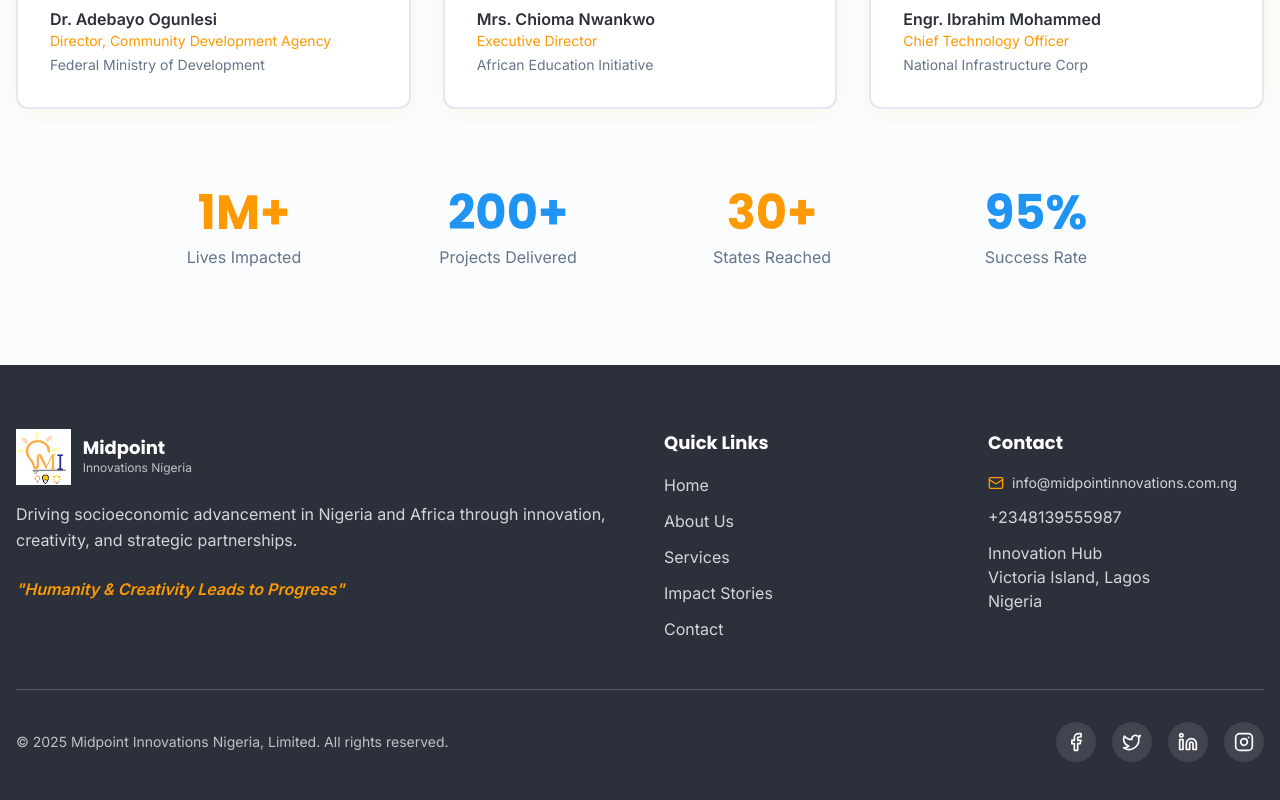
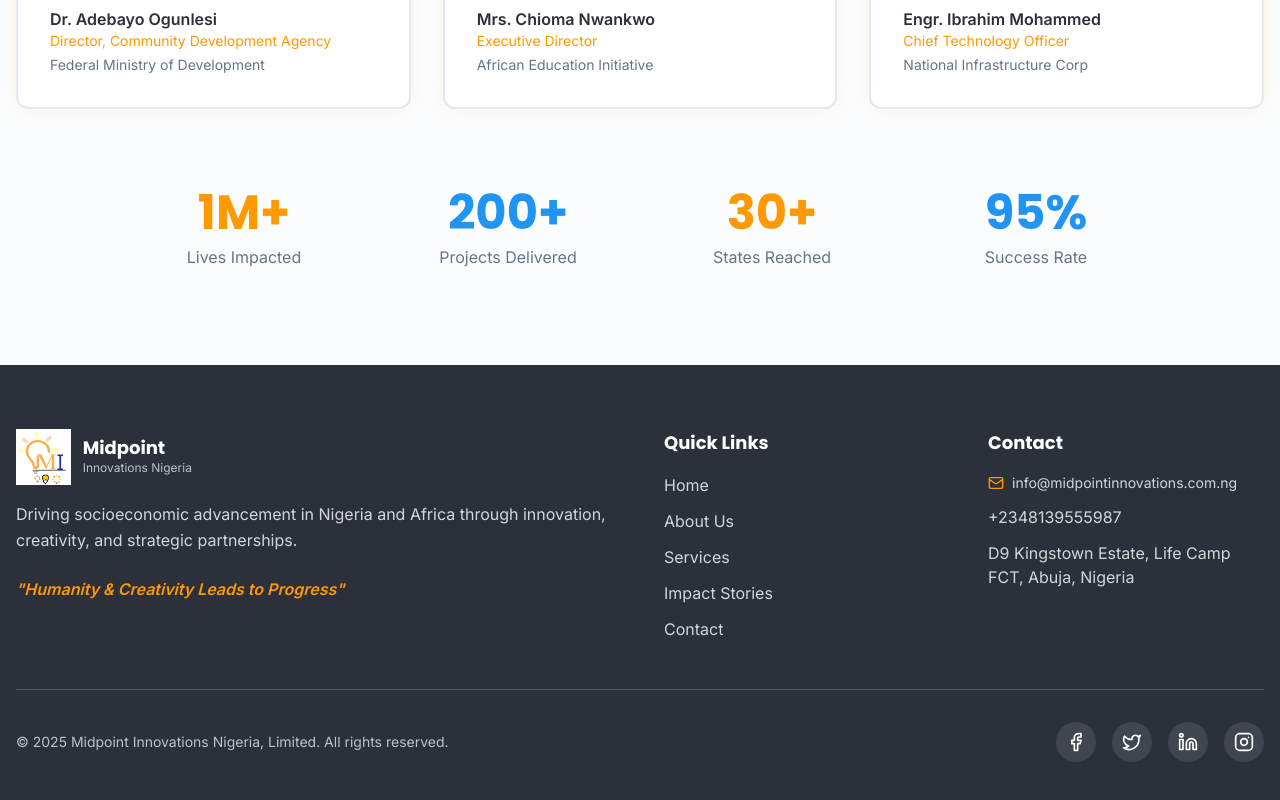
Before and after one commit to synegytech/midpointinnovations-, a React (Vite) app: page / in a window 1280 px wide. Shown: the part 3110-3910 px from the top of the page. Built offline with nearby package versions, Linux system fonts and the light colour scheme; the HTML template or start-up script is replaced by a standard one.

Commit message:
Update footer address

```diff
--- a/src/components/Footer.tsx
+++ b/src/components/Footer.tsx
@@ -68,9 +68,8 @@ const Footer = () => {
               </li>
               <li>+2348139555987</li>
               <li>
-                Innovation Hub<br />
-                Victoria Island, Lagos<br />
-                Nigeria
+                D9 Kingstown Estate, Life Camp<br />
+                FCT, Abuja, Nigeria
               </li>
             </ul>
           </div>
```
